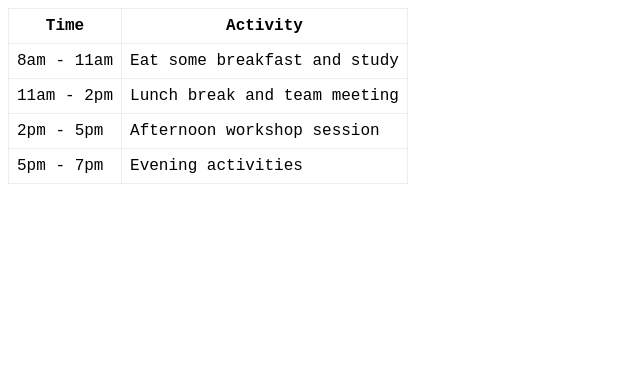
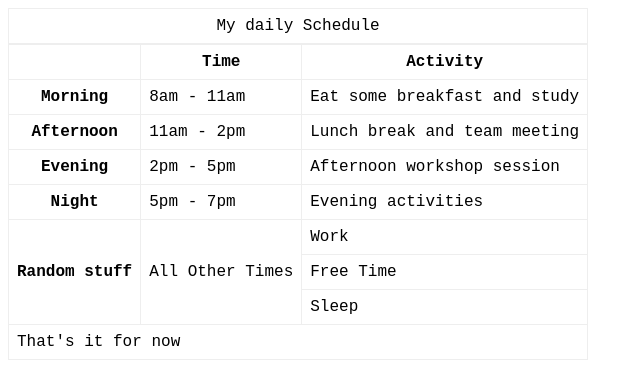
Before and after one commit to Godblessdiego/Random-HTML-exercises, a website: page tables.html in a window 1280 px wide. Shown: the whole page, without its empty margins (0-643 px from the left). Drawn offline with Linux system fonts and the light colour scheme.

Commit message:
I add some features to the tables with some semantic tags/arguments to create better tables that help the SEO

```diff
--- a/tables.html
+++ b/tables.html
@@ -10,26 +10,52 @@
 </head>
 <body>
 <table>
+  <caption>My daily Schedule</caption>
+  <thead>
     <tr>
-    <th>Time</th>
-    <th>Activity</th>
+      <th>&nbsp;</th>
+      <th scope="col">Time</th>
+      <th scope="col">Activity</th>
     </tr>
+  </thead>
+  <tbody>
     <tr>
+      <th scope="row">Morning</th>
       <td><time datetime="08:00">8am</time> - <time datetime="11:00">11am</time></td>
       <td>Eat some breakfast and study</td>
     </tr>
     <tr>
+      <th scope="row">Afternoon</th>
       <td><time datetime="11:00">11am</time> - <time datetime="14:00">2pm</time></td>
       <td>Lunch break and team meeting</td>
     </tr>
     <tr>
+      <th scope="row">Evening</th>
       <td><time datetime="14:00">2pm</time> - <time datetime="17:00">5pm</time></td>
       <td>Afternoon workshop session</td>
     </tr>
     <tr>
+      <th scope="row">Night</th>
       <td><time datetime="17:00">5pm</time> - <time datetime="19:00">7pm</time></td>
       <td>Evening activities</td>
     </tr>
+    <tr>
+      <th rowspan="3" scope="row">Random stuff</th>
+      <td rowspan="3">All Other Times</td>
+      <td>Work</td>
+    </tr>
+    <tr>
+      <td id="table-footer">Free Time</td>
+    </tr>
+    <tr>
+      <td>Sleep</td>
+    </tr>
+  </tbody>
+  <tfoot>
+    <tr>
+      <td colspan="3">That's it for now</td>
+    </tr>
+  </tfoot>
 </table>
 </body>
 </html>
```
Lines whose indentation alone changed are shown as unchanged.
